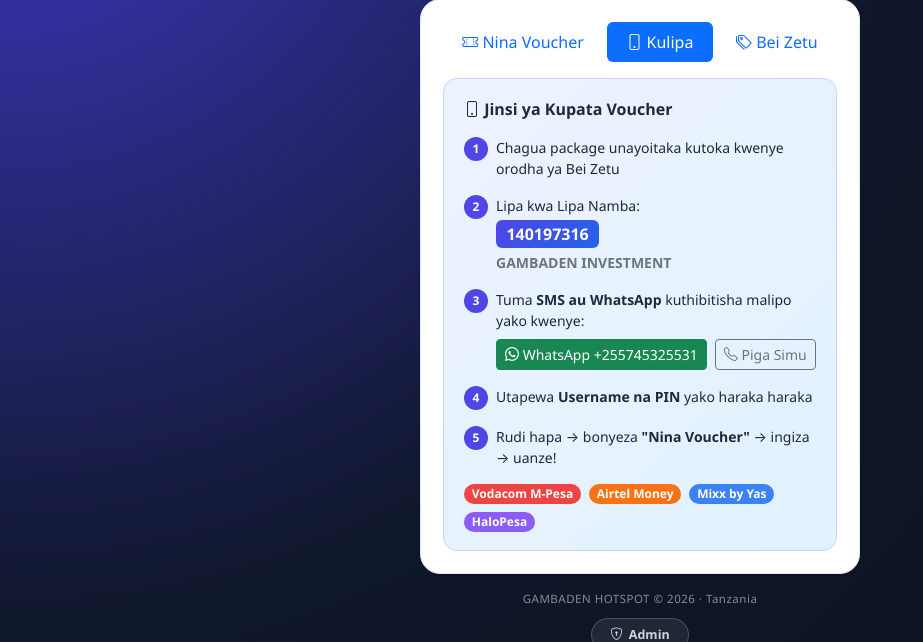
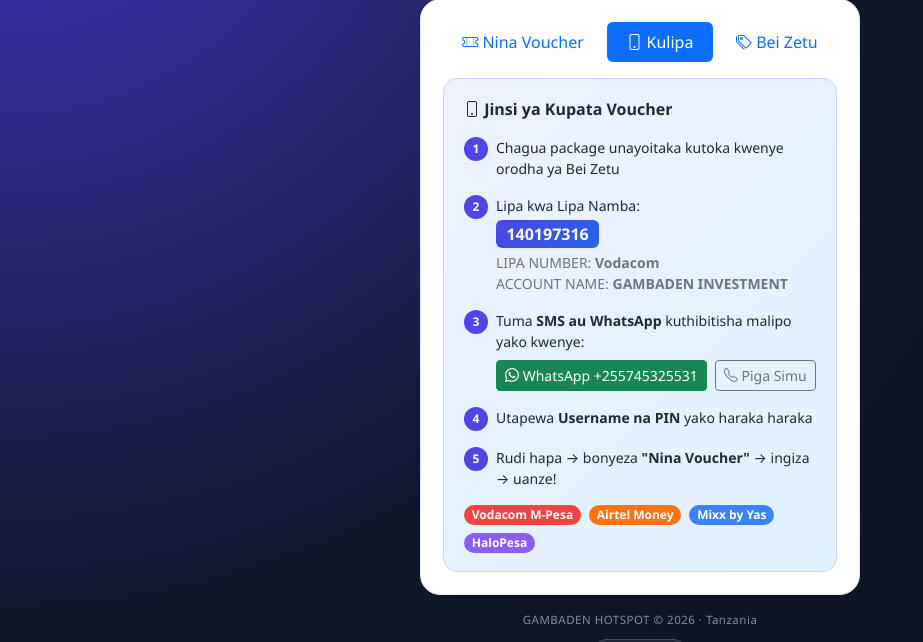
Before and after one commit to massawes/gambadeninvestment, a PHP site: page / in a window 1280 px wide, after a click on "Kulipa". Shown: the part 238-880 px from the top of the page, without its empty margins (0-923 px from the left). Run offline with PHP 8.4, Linux system fonts and the light colour scheme; data comes from the database, SQL or seed files in the repository; data that the repository does not hold is empty.

Commit message:
Format payment tab as LIPA NUMBER / ACCOUNT NAME rows
Co-Authored-By: Claude Sonnet 5 <noreply@anthropic.com>

```diff
--- a/index.php
+++ b/index.php
@@ -263,7 +263,8 @@ if ($_SERVER['REQUEST_METHOD'] === 'POST' && isset($_POST['action']) && $_POST['
             <div>Lipa kwa Lipa Namba:</div>
             <div class="badge btn-nx-primary fs-6 my-1"><?= htmlspecialchars($portal['lipa_number']) ?></div>
             <div class="text-secondary" style="font-size:14px;">
-              <strong>GAMBADEN INVESTMENT</strong>
+              <div>LIPA NUMBER: <strong>Vodacom</strong></div>
+              <div>ACCOUNT NAME: <strong>GAMBADEN INVESTMENT</strong></div>
             </div>
           </div>
         </div>
```
